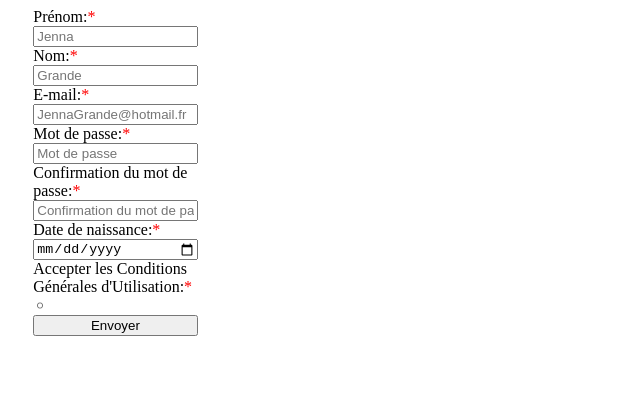
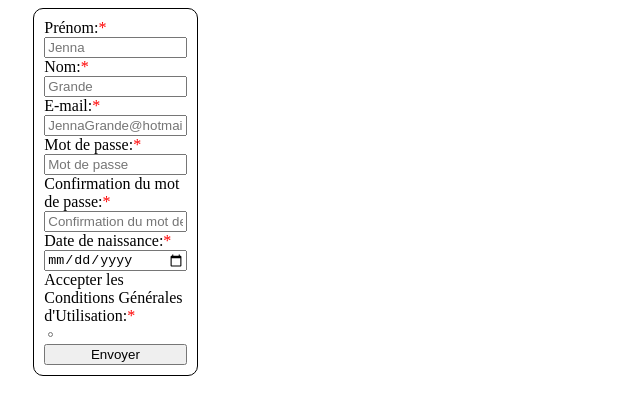
Before and after one commit to Furendori/Form-JS, a plain HTML site: page index.html in a window 1280 px wide. Shown: the whole page, without its empty margins (0-640 px from the left). Drawn offline with Linux system fonts and the light colour scheme.

Commit message:
Modif CSS ajout bordure

```diff
--- a/style.css
+++ b/style.css
@@ -5,7 +5,8 @@ form {
     justify-content: center;
     margin-right: 85%;
     margin-left: 2%;
-
+    padding: 10px;
+    height: 50%;
 }
 
 span {
@@ -19,3 +20,8 @@ button {
 #cgu {
     margin-right: 94%;
 }
+
+form {
+    border: 1px solid black;
+    border-radius: 10px;
+}
```
